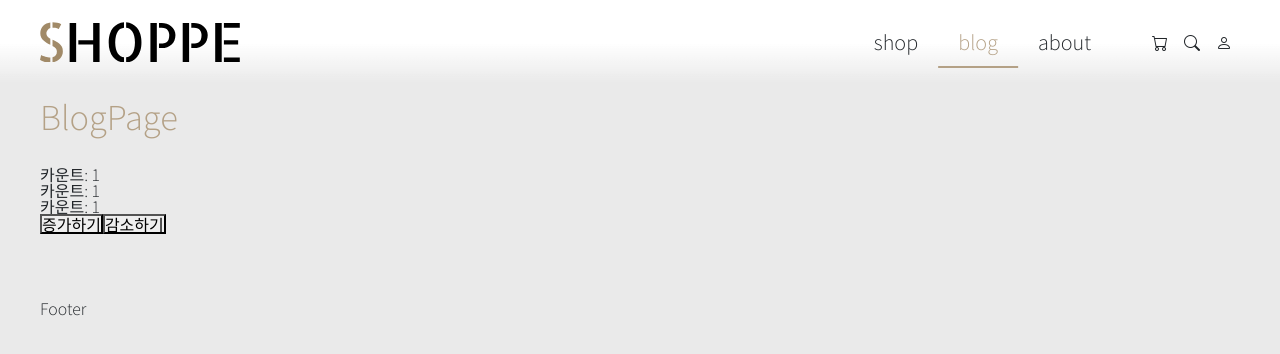
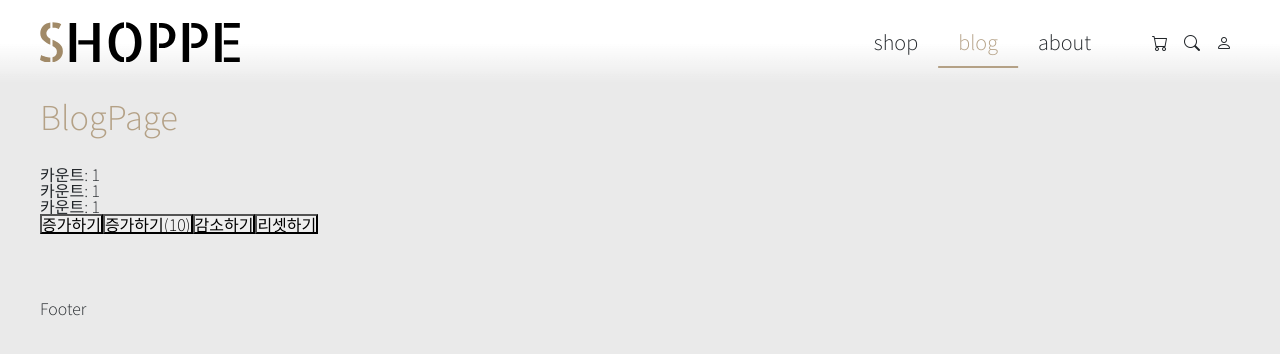
Before and after one commit to nue-os/react-shop, a React (Vite) app: page /blog in a window 1280 px wide. Shown: the top 354 px of the page. Built offline with nearby package versions, Linux system fonts and the light colour scheme.

Commit message:
[feat] Counter 증가 함수(파라미터), 리셋 함수 추가

```diff
--- a/src/pages/BlogPage.jsx
+++ b/src/pages/BlogPage.jsx
@@ -1,5 +1,5 @@
 import Counter from '@/components/Counter'
-import { decreament, increament } from '@/store/counterSlice'
+import { decreament, increament, reset } from '@/store/counterSlice'
 import React from 'react'
 import { useDispatch } from 'react-redux'
 
@@ -13,7 +13,9 @@ const BlogPage = () => {
       <Counter />
       <Counter />
       <button onClick={() => dispatch(increament())}>증가하기</button>
+      <button onClick={() => dispatch(increament(10))}>증가하기(10)</button>
       <button onClick={() => dispatch(decreament())}>감소하기</button>
+      <button onClick={() => dispatch(reset())}>리셋하기</button>
     </main>
   )
 }
--- a/src/store/counterSlice.js
+++ b/src/store/counterSlice.js
@@ -7,13 +7,16 @@ export const counterSlice = createSlice({
     label: '카운트',
   },
   reducers: {
-    increament: state => {
-      state.count += 1
+    increament: (state, action) => {
+      state.count += action.payload || 1
     },
     decreament: state => {
       state.count -= 1
     },
+    reset: state => {
+      state.count = 0
+    },
   },
 })
-export const { increament, decreament } = counterSlice.actions
+export const { increament, decreament, reset } = counterSlice.actions
 export default counterSlice.reducer
```
